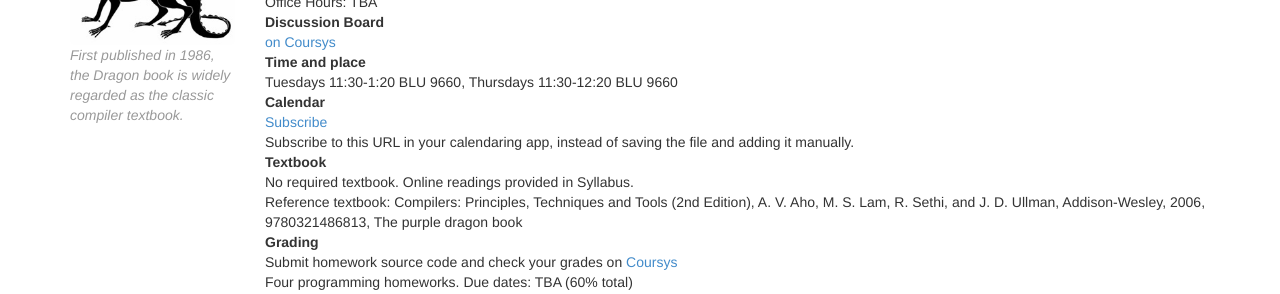
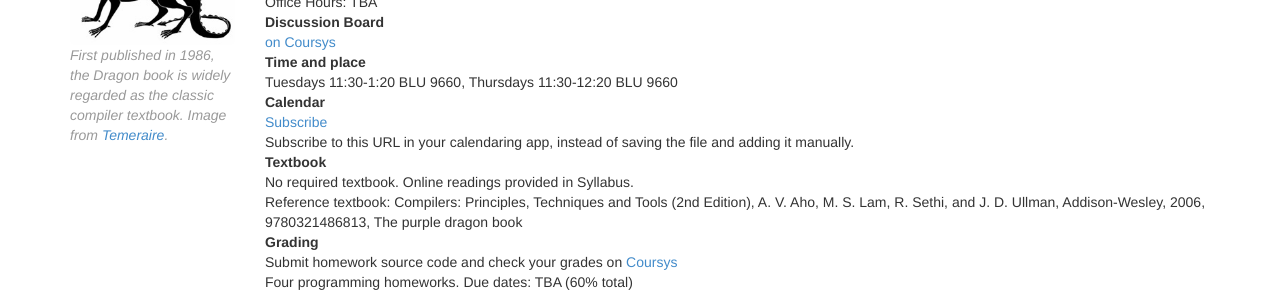
Before and after one commit to anoopsarkar/compilers-class, a Jekyll site: the page built from index.md, in a window 1280 px wide. Shown: the part 331-625 px from the top of the page. Built offline with Jekyll 4.4.1, drawn with Linux system fonts in a browser that asks for light colours; nearby versions of some CDN libraries.

Commit message:
caption revised

```diff
--- a/_layouts/default.html
+++ b/_layouts/default.html
@@ -73,7 +73,7 @@
           {% if page.img_link %}<a href="{{ page.img_link }}">{% endif %}
           <img src="assets/img/{{ page.img }}.jpg" class="img-responsive img-rounded" alt="{{ page.picture }}"/>
           {% if page.img_link %}</a>{% endif %}
-          <span class="text-muted"><i>{{ page.caption }}</i></span>
+          <span class="text-muted"><i>{{ page.caption | markdownify }}</i></span>
         </div>
         <div class="col-sm-10">
           {{ content }}
--- a/index.md
+++ b/index.md
@@ -2,7 +2,7 @@
 layout: default
 img: temeraire
 img_link: "https://en.wikipedia.org/wiki/Compilers:_Principles,_Techniques,_and_Tools"
-caption: "First published in 1986, the Dragon book is widely regarded as the classic compiler textbook."
+caption: "First published in 1986, the Dragon book is widely regarded as the classic compiler textbook. Image from [Temeraire](https://en.wikipedia.org/wiki/Temeraire_(series))."
 title: Course Information
 active_tab: main_page
 ---
```
